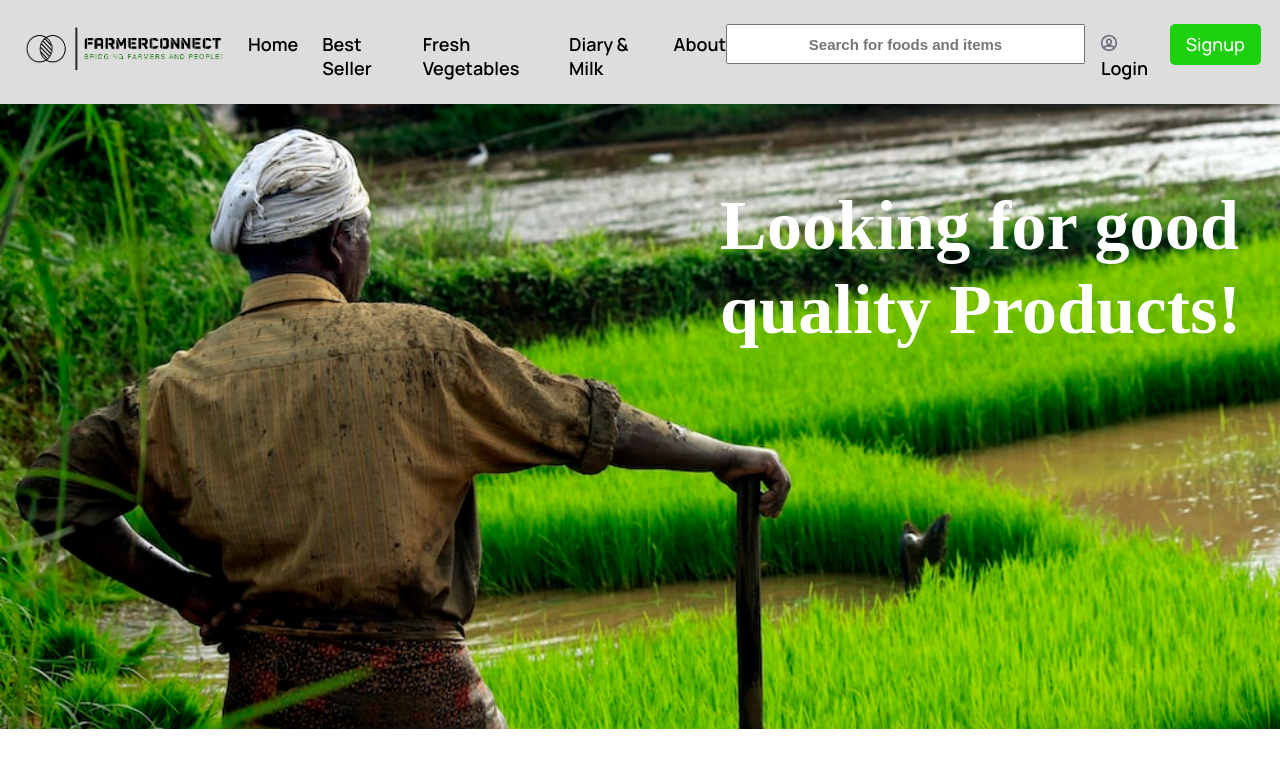
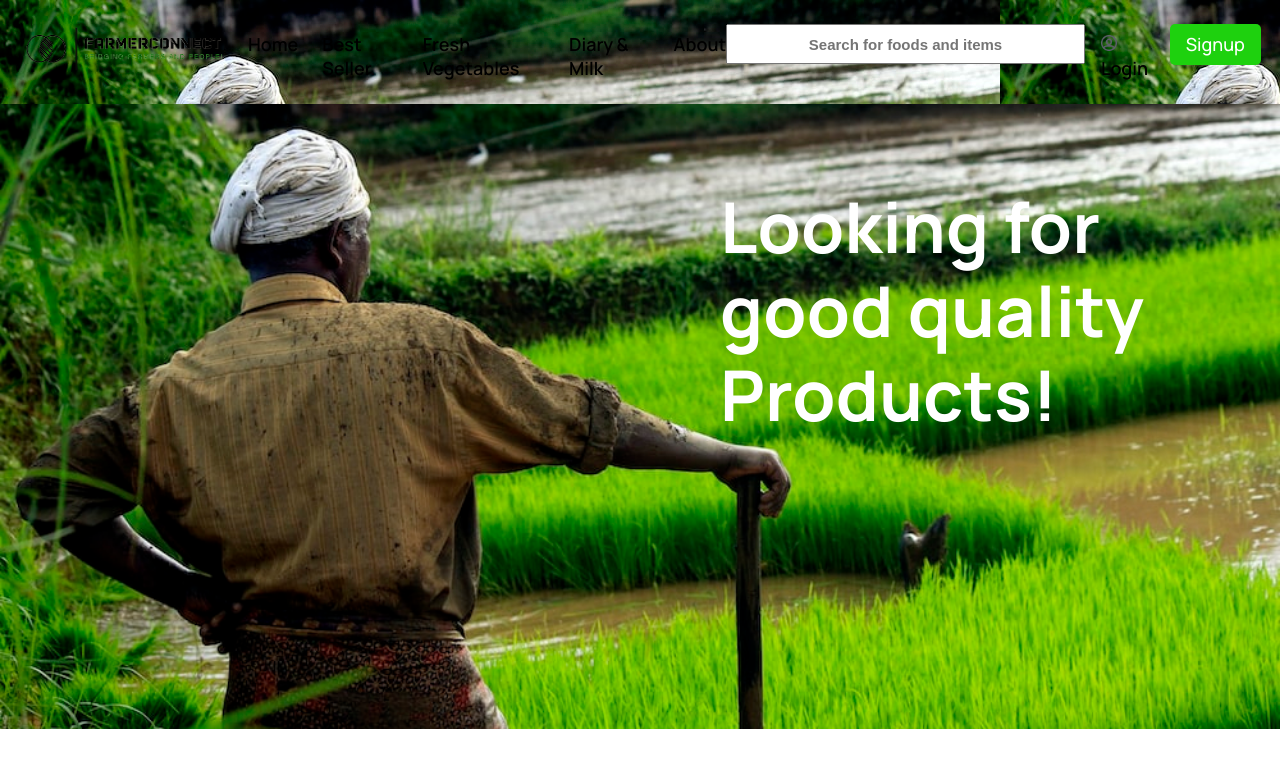
Before and after one commit to VishalSalemJayavel/PriceFinder, a React (Create React App) app in the folder frontend/: page / in a window 1280 px wide. Shown: the top 768 px of the page. Built offline with nearby package versions, Linux system fonts and the light colour scheme.

Commit message:
Updated navbar image

```diff
--- a/frontend/src/components/header/header.css
+++ b/frontend/src/components/header/header.css
@@ -6,7 +6,7 @@ h1 {
     background-position: center;
     color: #fff;
     padding:5rem 0 0 45rem;
-    font-family: var(--font-Manrope);
+    font-family: var(--font-family);
     font-size: 70px;
     font-weight: 700;
     line-height: 120%;
--- a/frontend/src/components/navbar/navbar.css
+++ b/frontend/src/components/navbar/navbar.css
@@ -2,8 +2,8 @@
     display:flex;
     justify-content: space-between;
     padding-right: 0.2em;
-    background-color:#88888648
-
+    /* background-color:#88888648; */
+    background-image: url(../../assets/header.png);
 }
 
 .app__navbar-list{
```
